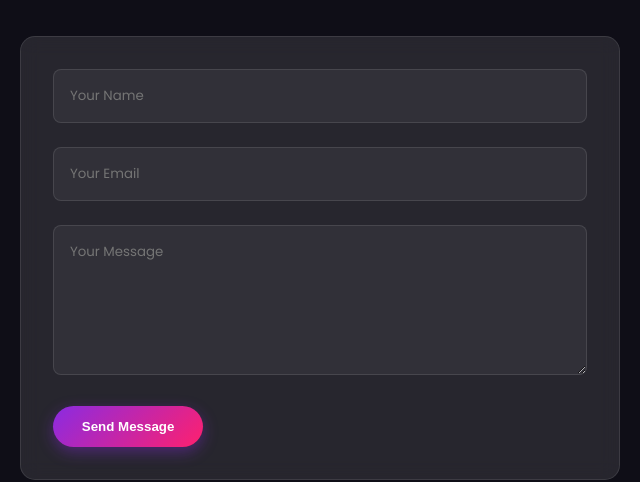
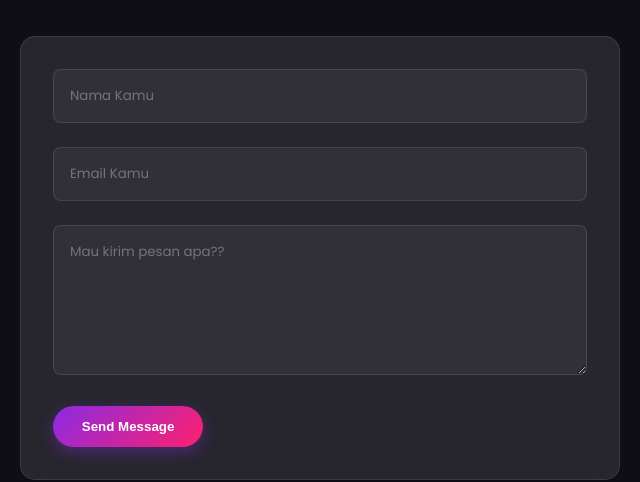
Before and after one commit to RaihanGiamnk/my-information, a plain HTML site: page index.html in a window 1280 px wide. Shown: the part 2555-3037 px from the top of the page, 320-960 px from the left. Drawn offline with nearby package versions, Linux system fonts and the light colour scheme; no server answers.

Commit message:
Update contact form placeholders to local language

```diff
--- a/index.html
+++ b/index.html
@@ -138,13 +138,13 @@
         <h2 class="section-title">Kontak saya lewat sini</h2>
         <form id="contactForm" class="contact-form" action="https://formspree.io/f/xldlldwa" method="POST">
             <div class="form-group">
-                <input type="text" name="name" placeholder="Your Name" required>
+                <input type="text" name="name" placeholder="Nama Kamu" required>
             </div>
             <div class="form-group">
-                <input type="email" name="_replyto" placeholder="Your Email" required>
+                <input type="email" name="_replyto" placeholder="Email Kamu" required>
             </div>
             <div class="form-group">
-                <textarea name="message" placeholder="Your Message" required></textarea>
+                <textarea name="message" placeholder="Mau kirim pesan apa??" required></textarea>
             </div>
             <button type="submit" class="btn btn-primary">
                 <span id="submitText">Send Message</span>
```
